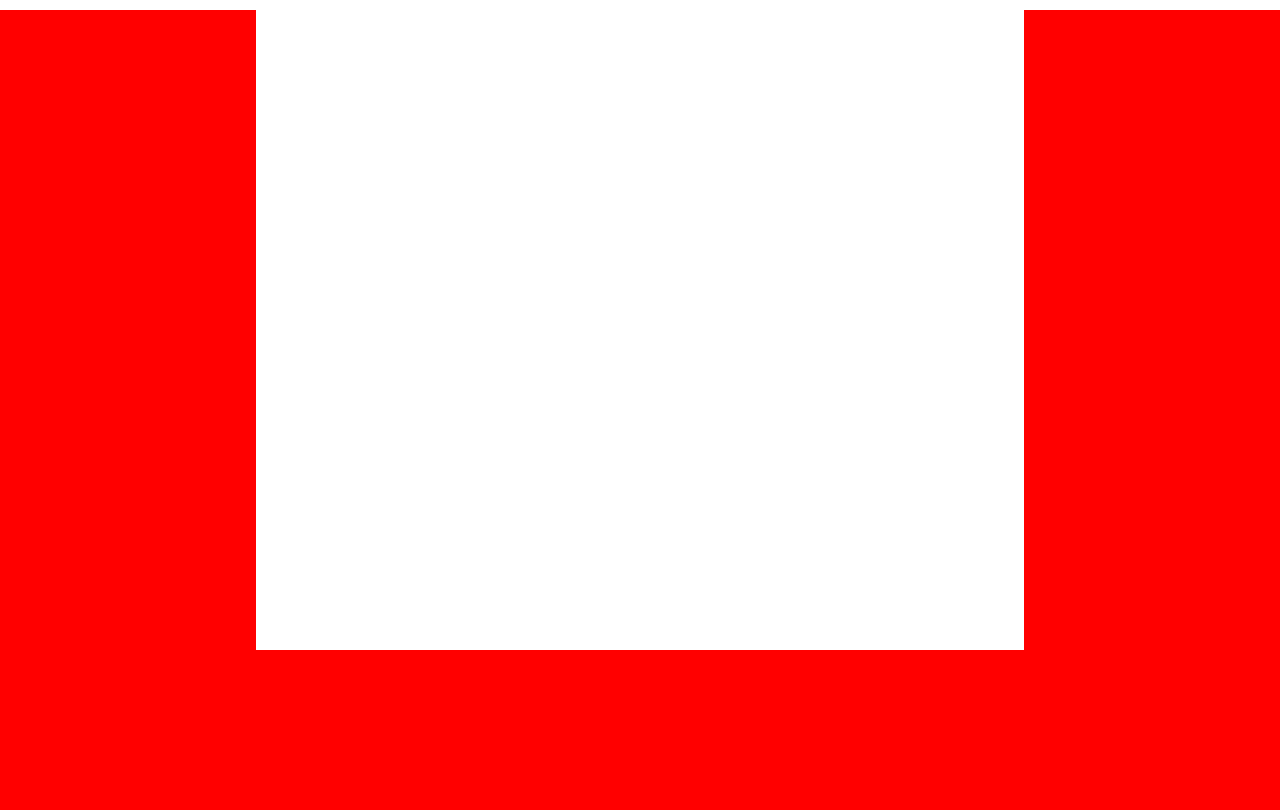
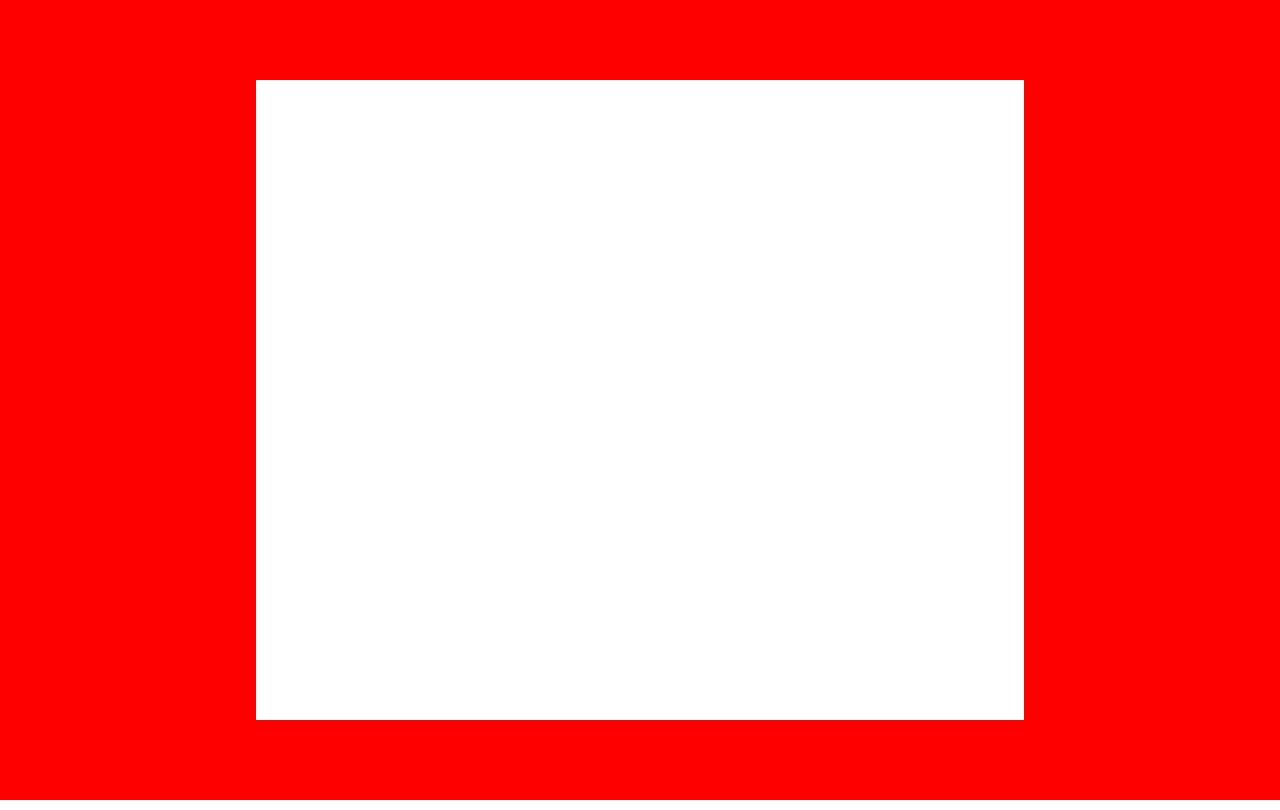
Before and after one commit to BrunoZunino/ReactPedidoYA, a React (Create React App) app in the folder my-app/: page /register in a window 1280 px wide. Built offline with nearby package versions, Linux system fonts and the light colour scheme; the HTML template or start-up script is replaced by a standard one.

Commit message:
Subo soluciones a css

```diff
--- a/my-app/src/screens/Login/login.css
+++ b/my-app/src/screens/Login/login.css
@@ -8,7 +8,9 @@
 }
 
 .login{
+  position: relative;
   padding-top: 30px;
+  height: 85vh;
 }
 
 .main{
@@ -124,3 +126,9 @@
   border-left-color: transparent;
   border-top-color: transparent;
 }
+
+.containerLogo{
+  position: relative;
+  display: block;
+  height: 15vh;
+}
--- a/my-app/src/screens/Login/login.js
+++ b/my-app/src/screens/Login/login.js
@@ -42,7 +42,7 @@ class Login extends React.Component {
     return (
       <div class="main">
         <div class="containerLogin">
-          <div>
+          <div className="containerLogo">
             <img class="logo" src={require('../../images/logo.png')} />
           </div>
           <div class="login">
--- a/my-app/src/screens/Register/register.css
+++ b/my-app/src/screens/Register/register.css
@@ -2,13 +2,17 @@
     background-color: red;
     width: 100vw;
     height: 100vh;
+    display: flex;
+    align-items: center;
+    justify-content: center;
 }
 
 .containerRegister{
+  /*position: absolute;
+  top: 50%;
+  left: 50%;
+  transform: translate(-50%, -50%);*/
   width: 60vw;
   height: 80vh;
   background:rgba(255, 255, 255);
-  margin-left: auto;
-  margin-right: auto;
-  margin-top: 10px;
 }
```
